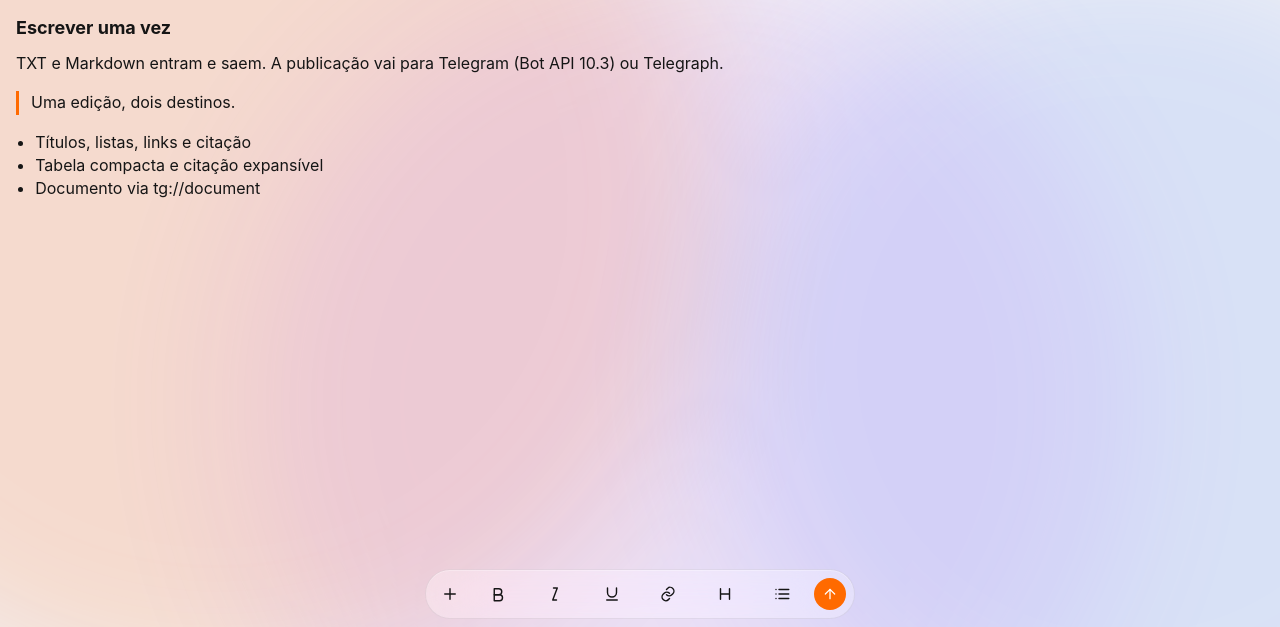
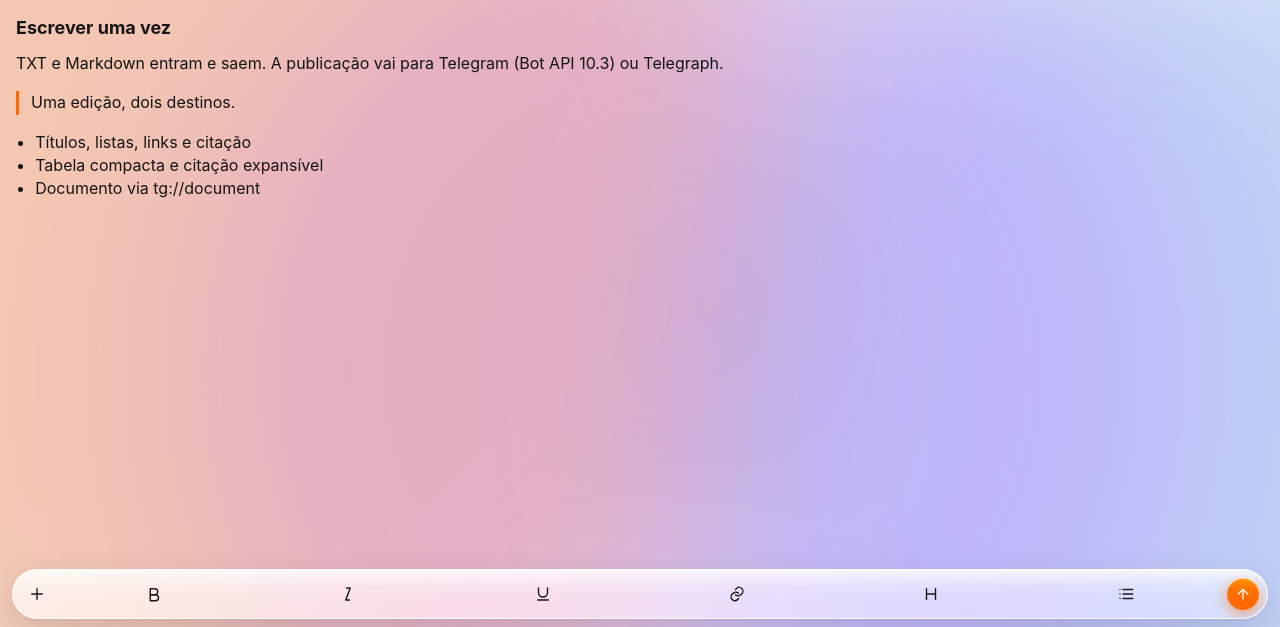
Before and after one commit to romastefale/MDTXTRT, a plain HTML site: page index.html in a window 1280 px wide. Shown: the part 173-800 px from the top of the page. Drawn offline with Linux system fonts and the light colour scheme.

Commit message:
Liquid glass: more translucency, shine and depth

```diff
--- a/index.html
+++ b/index.html
@@ -17,15 +17,20 @@
   <meta name="twitter:card" content="summary_large_image" />
   <meta name="twitter:image" content="https://romastefale.github.io/MDTXTRT/x-banner.jpg" />
   <script src="https://telegram.org/js/telegram-web-app.js"></script>
-  <script>(function(){try{var t=window.Telegram&&window.Telegram.WebApp;var l=t&&t.colorScheme?t.colorScheme==="light":matchMedia("(prefers-color-scheme: light)").matches;document.documentElement.classList.toggle("light",l);document.documentElement.classList.toggle("dark",!l);var m=document.querySelector('meta[name="theme-color"]');if(m)m.setAttribute("content",l?"#f3f3f5":"#101012");}catch(e){}})();</script>
+  <script>(function(){try{var t=window.Telegram&&window.Telegram.WebApp;var l=t&&t.colorScheme?t.colorScheme==="light":matchMedia("(prefers-color-scheme: light)").matches;document.documentElement.classList.toggle("light",l);document.documentElement.classList.toggle("dark",!l);var m=document.querySelector('meta[name="theme-color"]');if(m)m.setAttribute("content",l?"#eef0f4":"#101012");}catch(e){}})();</script>
   <style>
     :root{
       --bg:#101012;
       --text:#f5f5f7;
       --muted:#8e939c;
       --accent:#ff6a00;
-      --bar:rgba(255,255,255,.04);
-      --line:rgba(255,255,255,.1);
+      --bar:rgba(255,255,255,.08);
+      --line:rgba(255,255,255,.18);
+      --glass:linear-gradient(165deg,rgba(255,255,255,.18) 0%,rgba(255,255,255,.06) 42%,rgba(255,255,255,.03) 100%);
+      --glass-edge:rgba(255,255,255,.28);
+      --glass-shine:linear-gradient(180deg,rgba(255,255,255,.34) 0%,rgba(255,255,255,.06) 32%,transparent 58%);
+      --glass-shadow:inset 0 1px 0 rgba(255,255,255,.42),inset 0 -1px 0 rgba(255,255,255,.05),0 1px 1px rgba(0,0,0,.18),0 10px 32px rgba(0,0,0,.34);
+      --glass-shadow-lg:inset 0 1px 0 rgba(255,255,255,.46),0 4px 10px rgba(0,0,0,.18),0 22px 56px rgba(0,0,0,.42);
       --safe-top:env(safe-area-inset-top,0px);
       --safe-bottom:env(safe-area-inset-bottom,0px);
       --tg-top:0px;
@@ -34,17 +39,27 @@
     }
     @media (prefers-color-scheme: light){
       :root{
-        --bg:#f3f3f5; --text:#151515; --muted:#6a6f78;
-        --bar:rgba(255,255,255,.32); --line:rgba(0,0,0,.07);
+        --bg:#eef0f4; --text:#151515; --muted:#6a6f78;
+        --bar:rgba(255,255,255,.46); --line:rgba(255,255,255,.7);
+        --glass:linear-gradient(165deg,rgba(255,255,255,.72),rgba(255,255,255,.38));
+        --glass-edge:rgba(255,255,255,.86);
+        --glass-shine:linear-gradient(180deg,rgba(255,255,255,.72) 0%,rgba(255,255,255,.12) 36%,transparent 62%);
+        --glass-shadow:inset 0 1px 0 rgba(255,255,255,.95),0 1px 2px rgba(20,24,36,.06),0 12px 36px rgba(20,24,36,.14);
+        --glass-shadow-lg:inset 0 1px 0 rgba(255,255,255,.95),0 8px 18px rgba(20,24,36,.08),0 28px 64px rgba(20,24,36,.16);
       }
     }
     html.light{
-      --bg:#f3f3f5; --text:#151515; --muted:#6a6f78;
-      --bar:rgba(255,255,255,.32); --line:rgba(0,0,0,.07);
+      --bg:#eef0f4; --text:#151515; --muted:#6a6f78;
+      --bar:rgba(255,255,255,.46); --line:rgba(255,255,255,.7);
+      --glass:linear-gradient(165deg,rgba(255,255,255,.72),rgba(255,255,255,.38));
+      --glass-edge:rgba(255,255,255,.86);
+      --glass-shine:linear-gradient(180deg,rgba(255,255,255,.72) 0%,rgba(255,255,255,.12) 36%,transparent 62%);
+      --glass-shadow:inset 0 1px 0 rgba(255,255,255,.95),0 1px 2px rgba(20,24,36,.06),0 12px 36px rgba(20,24,36,.14);
+      --glass-shadow-lg:inset 0 1px 0 rgba(255,255,255,.95),0 8px 18px rgba(20,24,36,.08),0 28px 64px rgba(20,24,36,.16);
     }
     html.dark{
       --bg:#101012; --text:#f5f5f7; --muted:#8e939c;
-      --bar:rgba(255,255,255,.04); --line:rgba(255,255,255,.1);
+      --bar:rgba(255,255,255,.08); --line:rgba(255,255,255,.18);
     }
     *{box-sizing:border-box}
     html,body{width:100%;height:100%;min-height:100dvh;touch-action:manipulation;-ms-touch-action:manipulation;background:var(--bg)}
@@ -54,21 +69,26 @@
       overflow:hidden;
     }
     .wash{position:fixed;inset:0;width:100vw;height:100dvh;z-index:0;pointer-events:none;overflow:hidden}
-    .wash i{position:absolute;border-radius:50%;filter:blur(72px)}
-    .wash .a{width:78vw;height:78vw;left:-22%;top:-16%;background:#ff7a33;opacity:.38}
-    .wash .b{width:64vw;height:64vw;right:-20%;top:16%;background:#4f86ff;opacity:.32}
-    .wash .c{width:70vw;height:70vw;left:18%;bottom:-28%;background:#b25cff;opacity:.26}
-    html.light .wash .a{opacity:.2}
-    html.light .wash .b{opacity:.16}
-    html.light .wash .c{opacity:.12}
+    .wash i{position:absolute;border-radius:50%;filter:blur(96px)}
+    .wash .a{width:88vw;height:88vw;left:-26%;top:-20%;background:#ff7a33;opacity:.48}
+    .wash .b{width:72vw;height:72vw;right:-24%;top:12%;background:#4f86ff;opacity:.4}
+    .wash .c{width:80vw;height:80vw;left:14%;bottom:-32%;background:#b25cff;opacity:.34}
+    html.light .wash .a{opacity:.34}
+    html.light .wash .b{opacity:.28}
+    html.light .wash .c{opacity:.22}
     button,input{font:inherit;color:inherit}
     button{cursor:pointer;-webkit-tap-highlight-color:transparent}
     .frost{
-      background:var(--bar);
-      border:1px solid var(--line);
-      box-shadow:inset 0 1px 0 rgba(255,255,255,.28);
-      backdrop-filter:blur(28px) saturate(160%);
-      -webkit-backdrop-filter:blur(28px) saturate(160%);
+      position:relative;isolation:isolate;overflow:hidden;
+      background:var(--glass);
+      border:1px solid var(--glass-edge);
+      box-shadow:var(--glass-shadow);
+      backdrop-filter:blur(44px) saturate(190%);
+      -webkit-backdrop-filter:blur(44px) saturate(190%);
+    }
+    .frost::before{
+      content:"";position:absolute;inset:0;pointer-events:none;border-radius:inherit;
+      background:var(--glass-shine);mix-blend-mode:overlay;
     }
     .app{
       position:relative;z-index:1;
@@ -131,7 +151,7 @@
       padding:8px 12px calc(var(--safe-bottom) + 8px);
     }
     .bar{
-      max-width:430px;margin:0 auto;
+      max-width:none;margin:0;
       display:flex;align-items:center;
       min-height:48px;padding:4px;border-radius:999px;
     }
@@ -143,23 +163,28 @@
     .bar .plus,.bar .send{flex:0 0 40px}
     .send-dot{
       width:32px;height:32px;border-radius:999px;display:grid;place-items:center;
-      background:var(--accent);color:#fff
+      background:var(--accent);color:#fff;
+      box-shadow:inset 0 1px 0 rgba(255,255,255,.38),0 4px 16px color-mix(in oklab,var(--accent) 55%,transparent)
     }
     .send-dot svg{width:16px;height:16px}
-    .backdrop{position:fixed;inset:0;z-index:30;background:rgba(0,0,0,.22);display:none}
-    .backdrop.on{display:block}
+    .backdrop{position:fixed;inset:0;z-index:30;background:rgba(0,0,0,.28);display:none}
+    .backdrop.on{display:block;backdrop-filter:blur(18px) saturate(140%);-webkit-backdrop-filter:blur(18px) saturate(140%)}
     .sheet{
       position:fixed;left:12px;right:12px;bottom:calc(var(--bar-h) + var(--kb) + var(--safe-bottom) + 8px);
-      z-index:40;max-width:406px;margin:auto;max-height:52vh;overflow:auto;
-      display:none;padding:12px;border-radius:20px
+      z-index:40;max-width:none;margin:auto;max-height:52vh;overflow:auto;
+      display:none;padding:12px;border-radius:20px;
+      box-shadow:var(--glass-shadow-lg);
+      backdrop-filter:blur(52px) saturate(200%);
+      -webkit-backdrop-filter:blur(52px) saturate(200%)
     }
     .sheet.on{display:block}
     .sheet h3{margin:0 0 8px;font-size:15px}
     .sheet p,.hint{margin:0 0 10px;font-size:12px;color:var(--muted)}
     .grid{display:grid;grid-template-columns:1fr 1fr;gap:6px}
     .grid button,.stack button{
-      min-height:40px;border-radius:12px;border:1px solid var(--line);
-      background:rgba(255,255,255,.04);display:flex;align-items:center;gap:8px;
+      min-height:40px;border-radius:12px;border:1px solid var(--glass-edge);
+      background:rgba(255,255,255,.06);box-shadow:inset 0 1px 0 rgba(255,255,255,.16);
+      display:flex;align-items:center;gap:8px;
       padding:0 10px;font-size:13px;text-align:left
     }
     .grid button svg{width:16px;height:16px;stroke:currentColor;fill:none;stroke-width:1.9;stroke-linecap:round;stroke-linejoin:round}
@@ -179,7 +204,7 @@
   <div class="app">
     <div class="tg-slot" aria-hidden="true"></div>
     <header class="topbar">
-      <button type="button" class="brand" id="connectBtn" aria-label="Ajustes">MDTXTRT</button>
+      <button type="button" class="brand frost" id="connectBtn" aria-label="Ajustes">MDTXTRT</button>
     </header>
     <div class="meta">
       <input id="docName" class="title" value="Ideia" aria-label="Nome">
@@ -302,7 +327,7 @@
       const light = tg ? tg.colorScheme === 'light' : window.matchMedia('(prefers-color-scheme: light)').matches;
       document.documentElement.classList.toggle('light', light);
       document.documentElement.classList.toggle('dark', !light);
-      const theme = light ? '#f3f3f5' : '#101012';
+      const theme = light ? '#eef0f4' : '#101012';
       const meta = document.querySelector('meta[name="theme-color"]');
       if(meta) meta.setAttribute('content', theme);
       document.body.style.background = theme;
```
